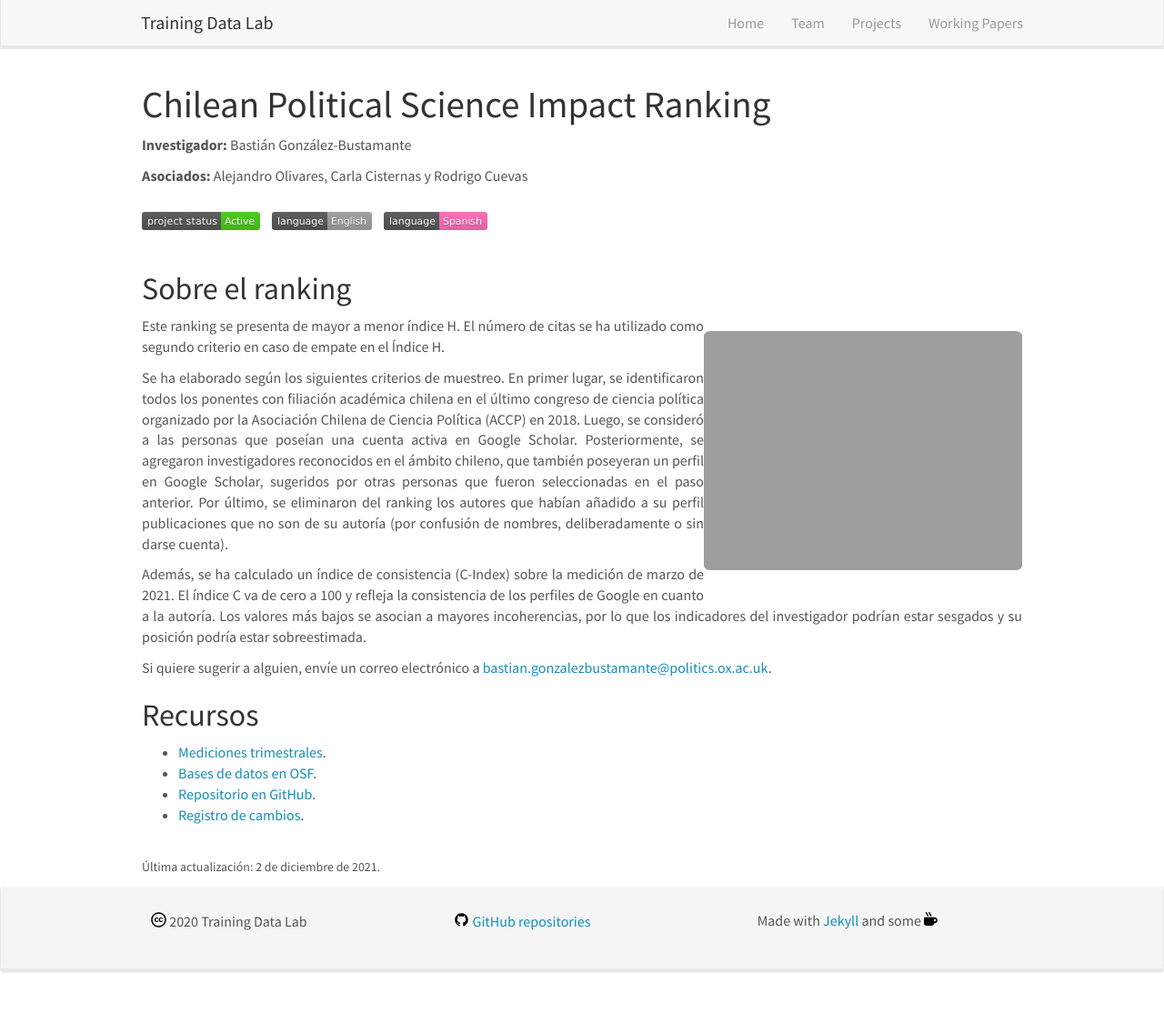
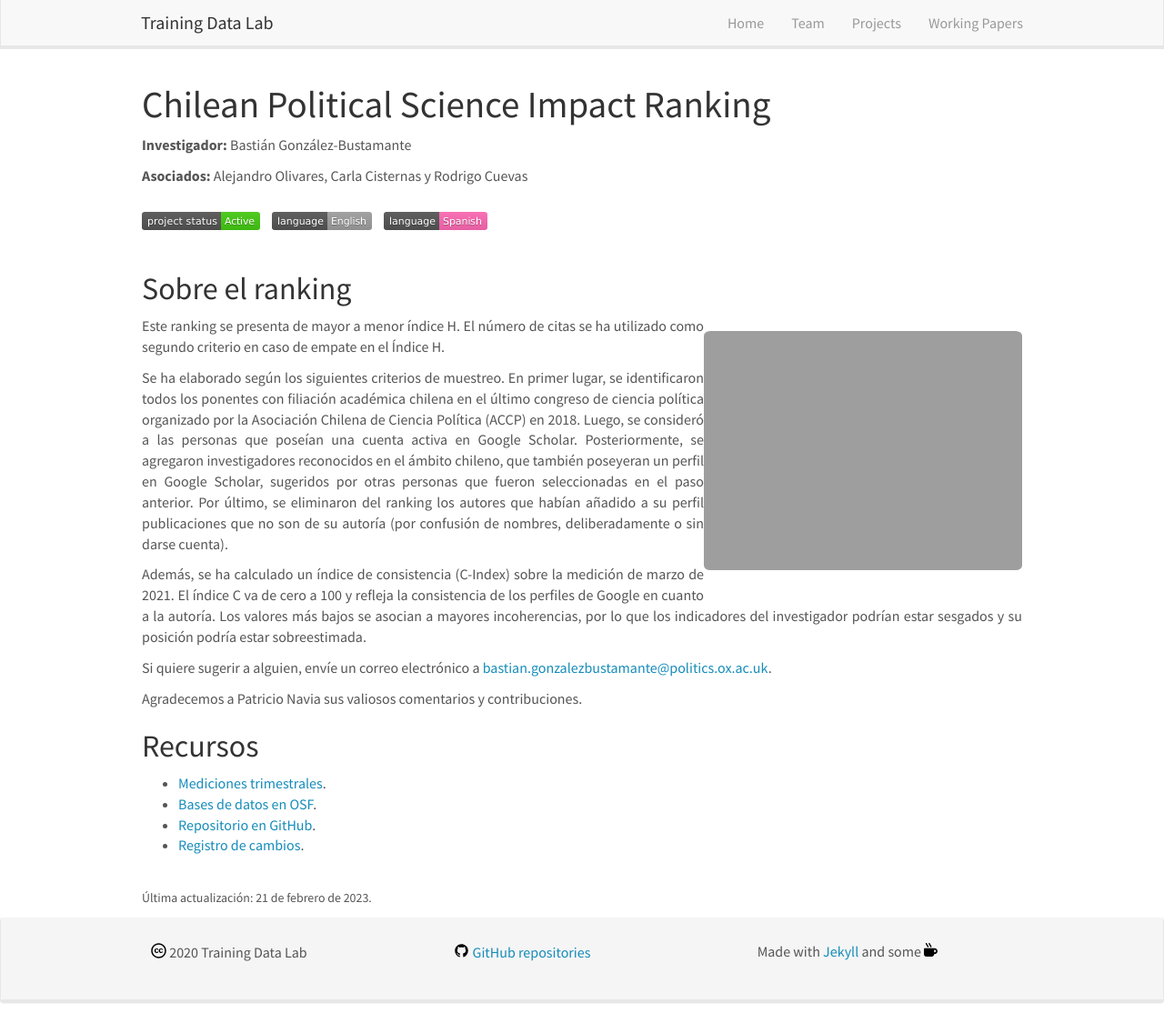
Before and after one commit to training-datalab/old-training-datalab.com, a Jekyll site: the page built from _pages/cps-ranking-spanish.md, in a window 1280 px wide and 1125 px high. Shown: the whole window at 91% size. Built offline with Jekyll 4.4.1, drawn with Linux system fonts in a browser that asks for light colours; nearby versions of some CDN libraries.

Commit message:
Update cps-ranking-spanish.md

```diff
--- a/_pages/cps-ranking-spanish.md
+++ b/_pages/cps-ranking-spanish.md
@@ -26,6 +26,8 @@ permalink: /projects/cps-ranking-spanish
 
 <p align="justify">Si quiere sugerir a alguien, envíe un correo electrónico a <a href="mailto:bastian.gonzalezbustamante@politics.ox.ac.uk">bastian.gonzalezbustamante@politics.ox.ac.uk</a>.</p>
 
+<p align="justify">Agradecemos a Patricio Navia sus valiosos comentarios y contribuciones.</p>
+
 ## Recursos
 
 <ul>
@@ -35,4 +37,4 @@ permalink: /projects/cps-ranking-spanish
 <li><a href="https://github.com/bgonzalezbustamante/CPS-Ranking/blob/master/CHANGELOG.md" target="_blank">Registro de cambios</a>.</li>
 </ul>
 <br />
-<small>Última actualización: 2 de diciembre de 2021.</small>
+<small>Última actualización: 21 de febrero de 2023.</small>
```
